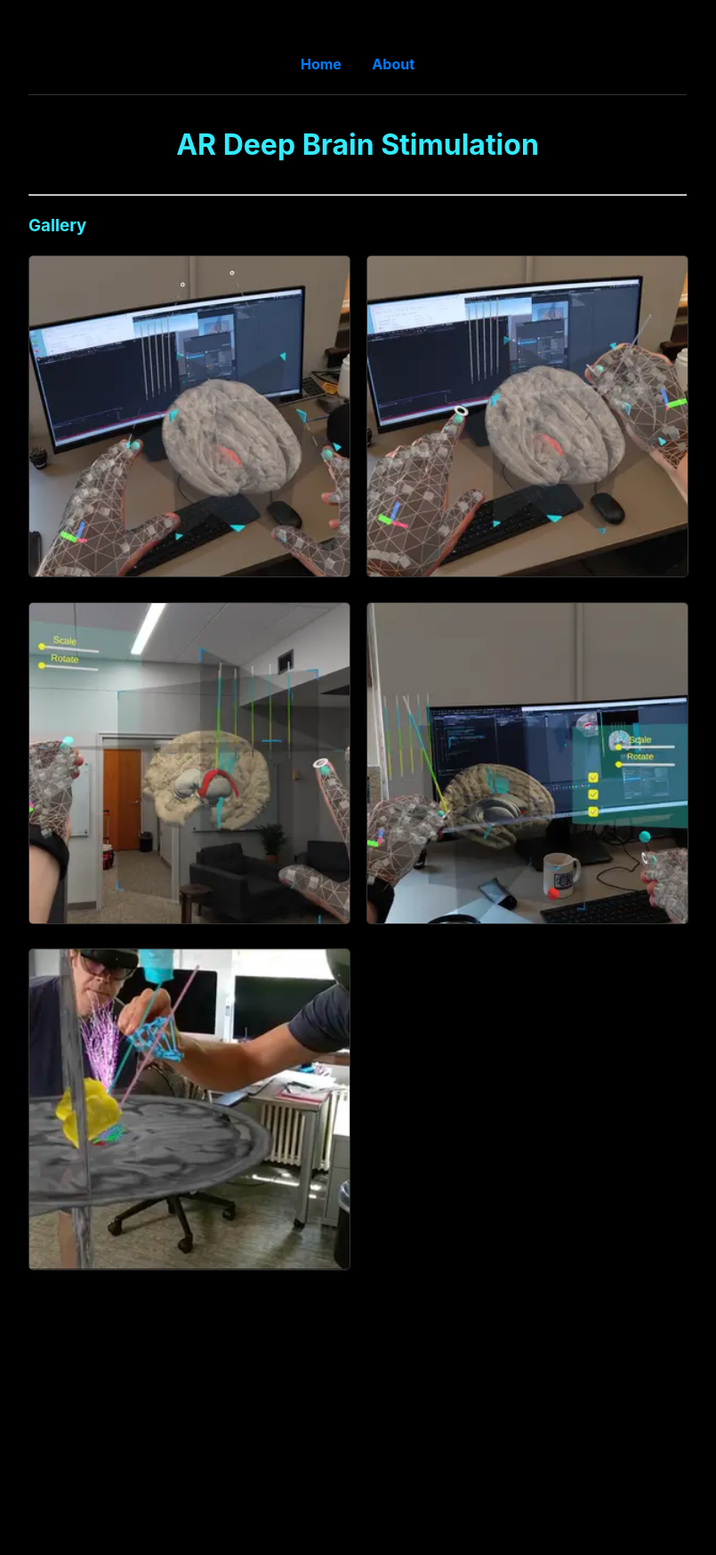
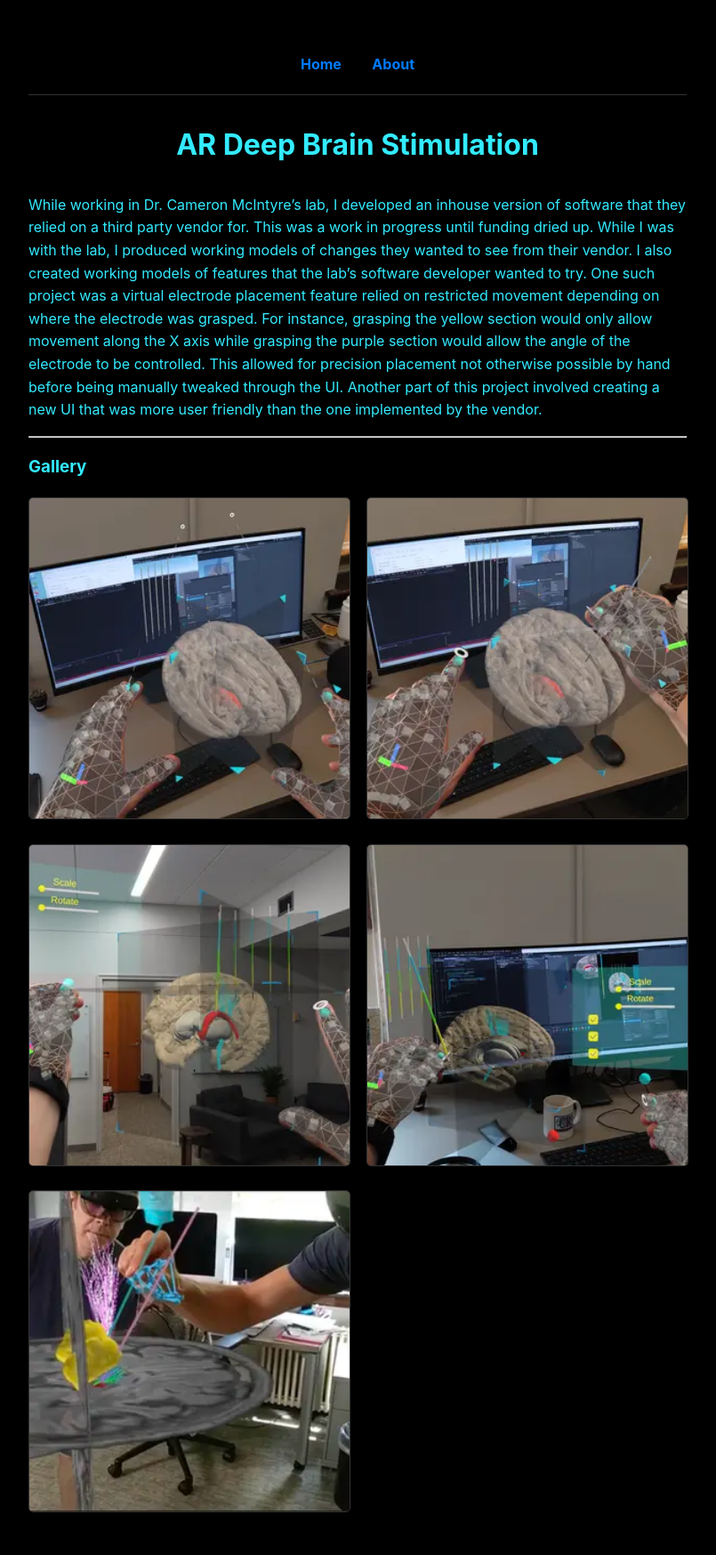
Before and after one commit to tenorvis/portfolio, a Jekyll site: the page built from _projects/brain.md, in a window 1280 px wide. Shown: the whole page at 89% size, without its empty margins (238-1043 px from the left). Built offline with Jekyll 4.4.1, drawn with Linux system fonts in a browser that asks for light colours; before the commit the page ends 1476 px from its top, so only the background shows below that.

Commit message:
Portfolio test text for brain and CAVE

```diff
--- a/_projects/brain.md
+++ b/_projects/brain.md
@@ -11,3 +11,6 @@ gallery_images:
   - dbs5.webp
 
 ---
+
+While working in Dr. Cameron McIntyre’s lab, I developed an inhouse version of software that they relied on a third party vendor for. This was a work in progress until funding dried up. While I was with the lab, I produced working models of changes they wanted to see from their vendor. I also created working models of features that the lab’s software developer wanted to try. One such project was a virtual electrode placement feature relied on restricted movement depending on where the electrode was grasped. For instance, grasping the yellow section would only allow movement along the X axis while grasping the purple section would allow the angle of the electrode to be controlled. This allowed for precision placement not otherwise possible by hand before being manually tweaked through the UI.
+Another part of this project involved creating a new UI that was more user friendly than the one implemented by the vendor.
```
Also changed, not shown: _projects/armband.md (+0 -1 lines), _projects/cave.md (+7 -0 lines).
